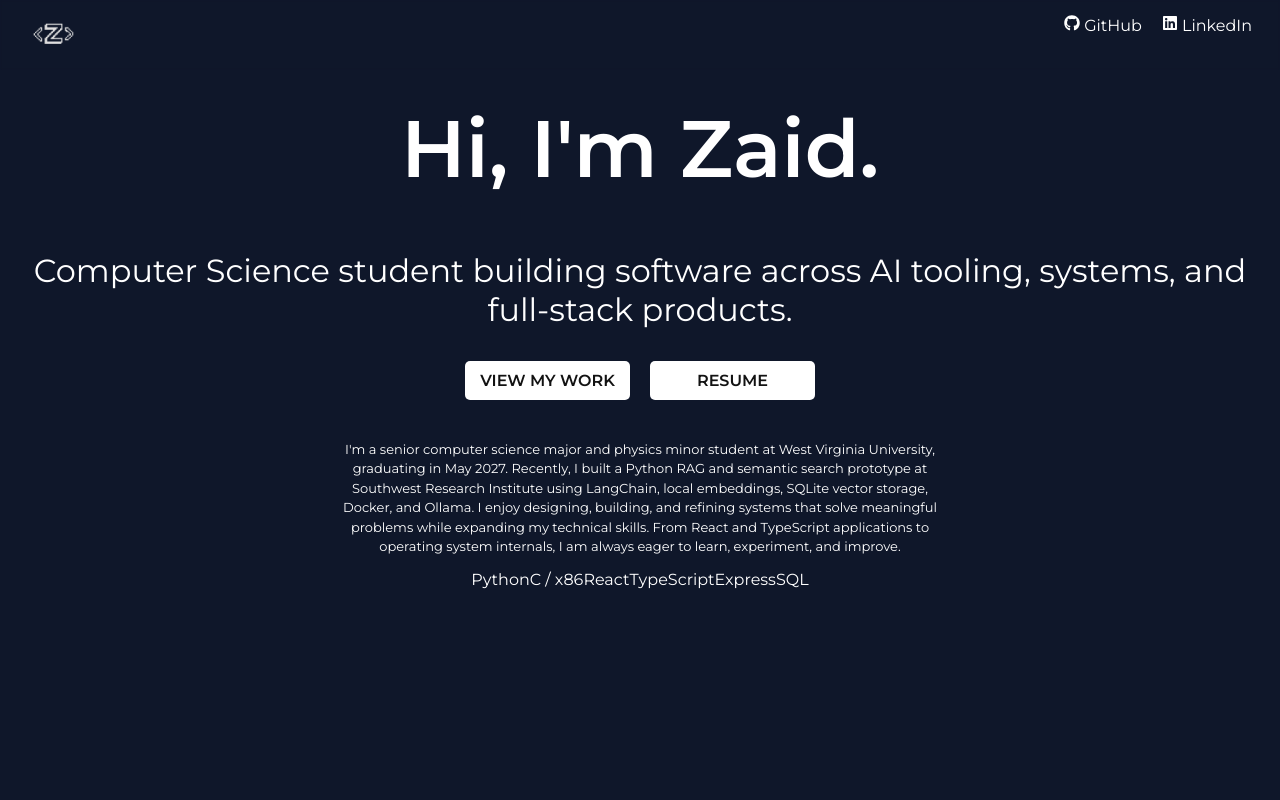
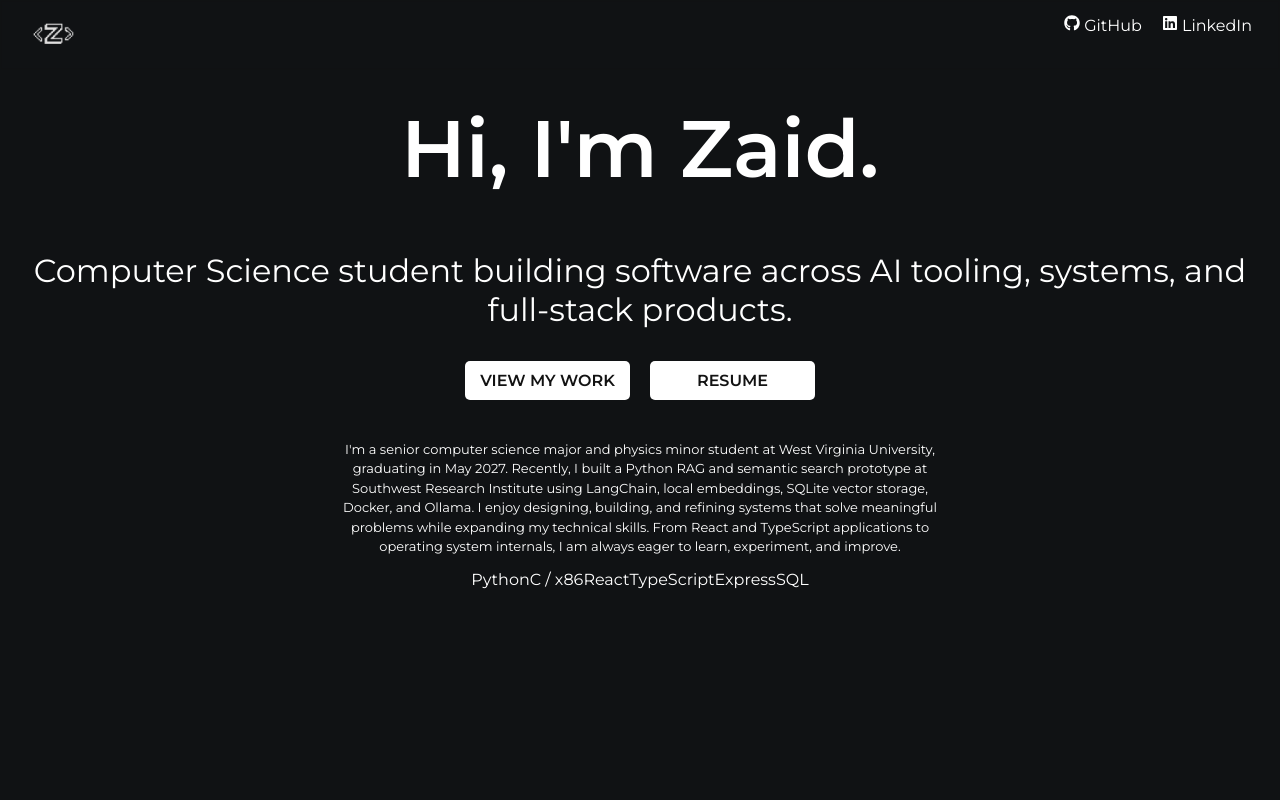
Before and after one commit to zaidhanif1/Portfolio-Website, a React (Vite) app: page / in a window 1280 px wide. Shown: the top 800 px of the page. Built offline with nearby package versions, Linux system fonts and the light colour scheme.

Commit message:
Change background color

```diff
--- a/src/index.css
+++ b/src/index.css
@@ -1,7 +1,7 @@
 body
 {
 
-    background-color: #0f172a   ;
+    background-color: #101214   ;
     color: #ffffff   ;
     font-family: 'Montserrat', sans-serif;
     margin: 0;
```
